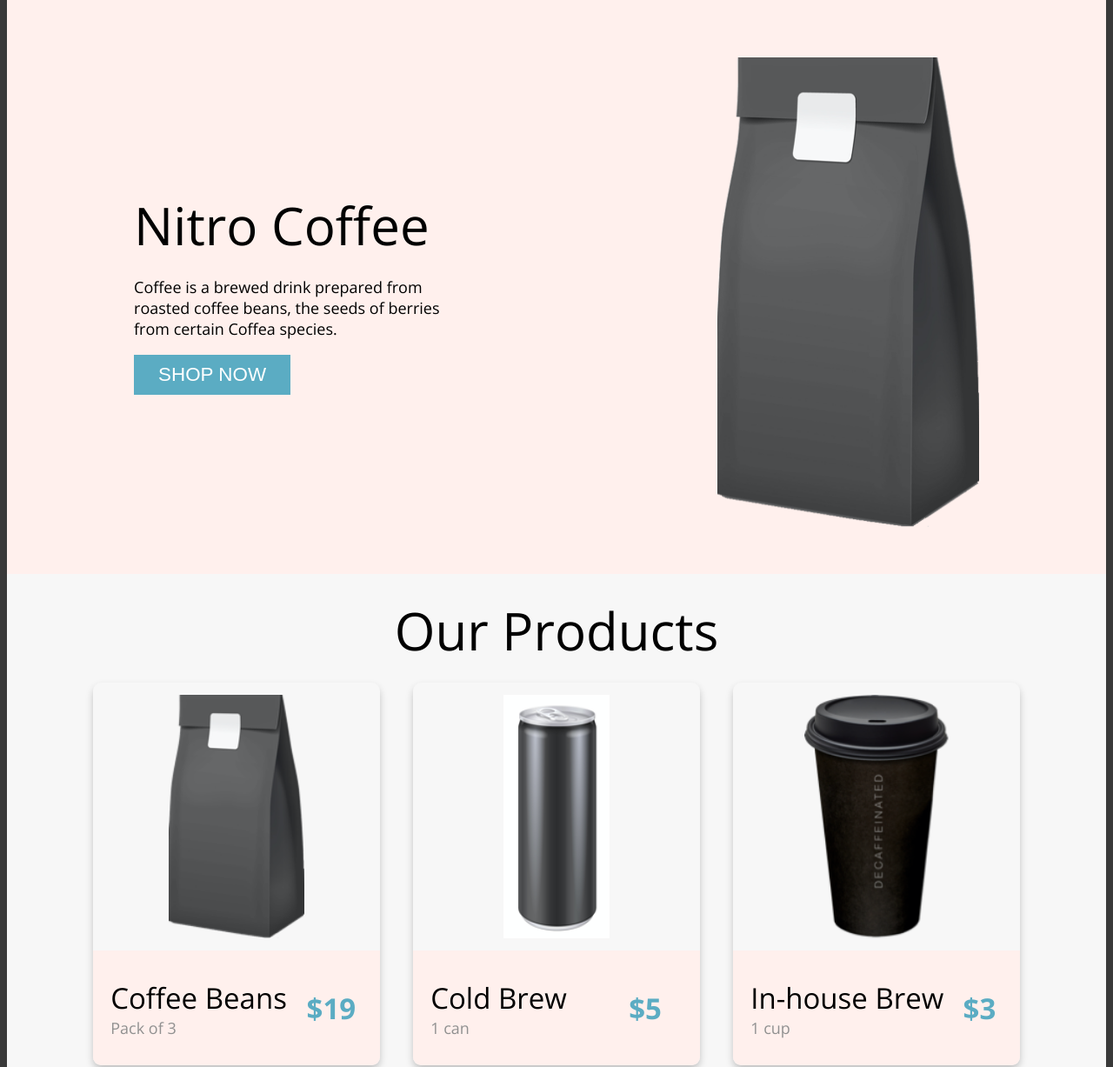
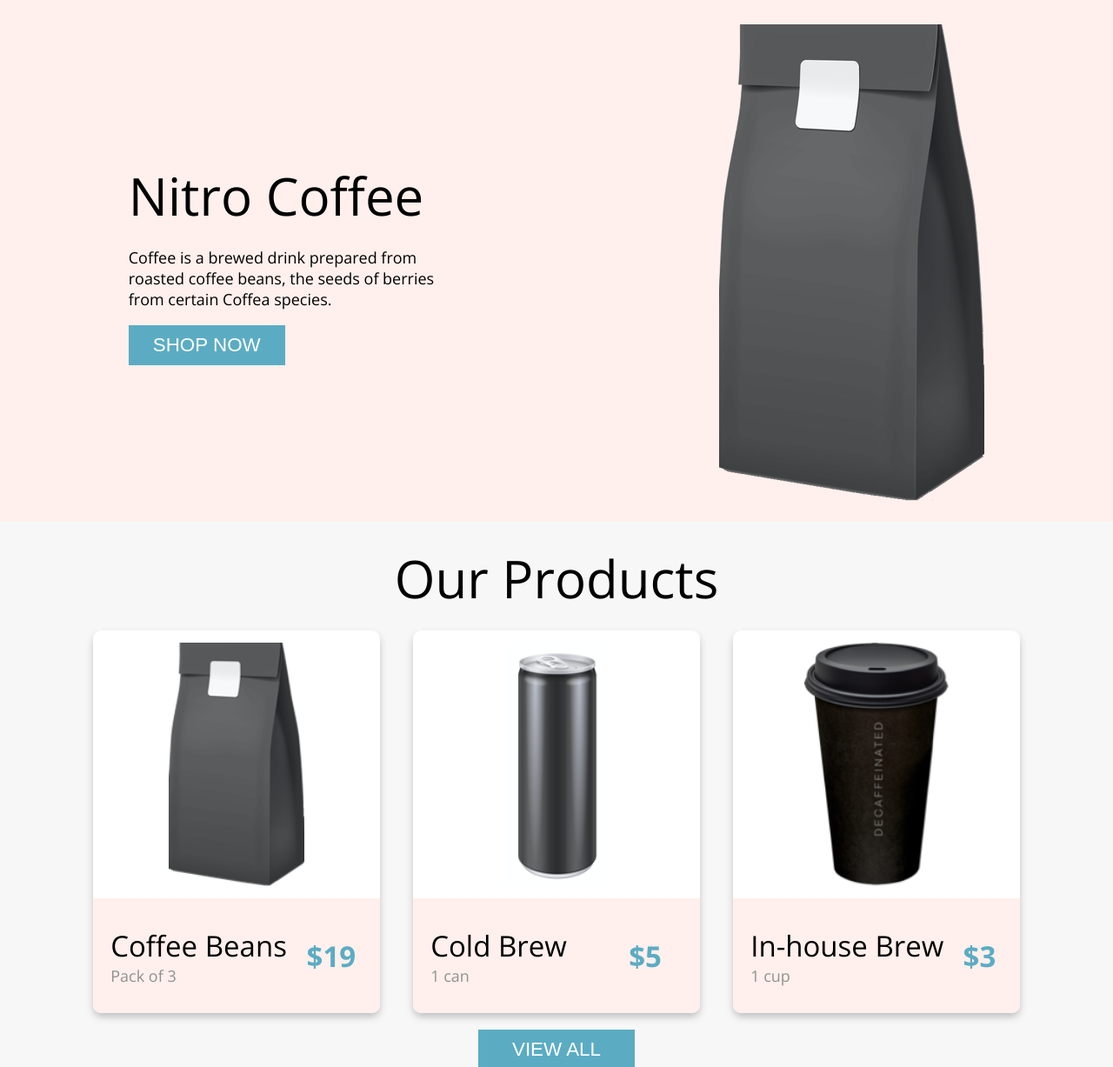
Before and after one commit to C1000101/WebSitePlayGround, a plain HTML site: page index.html in a window 1280 px wide. Shown: the part 110-1337 px from the top of the page at 87% size. Drawn offline with nearby package versions, Linux system fonts and the light colour scheme.

Commit message:
Coffee shop 13: remvoed the wrapper div because it was not nessary.

```diff
--- a/css/global.css
+++ b/css/global.css
@@ -31,7 +31,7 @@ p {
 body {
     font-family: 'Open Sans';
     font-weight: 400;
-    background-color: var(--primary-color);
+    margin: 0;
 }
 
 .wrapper {
--- a/css/landing.css
+++ b/css/landing.css
@@ -7,7 +7,7 @@
     flex-wrap: wrap;
     background-color: var(--highlight-color-pink);
     width: 100%;
-    height: 75vh;
+    height: auto;
     padding: 1.5rem 0;
 }
 
@@ -48,6 +48,7 @@
     justify-content: center;
     align-content: center;
     overflow: hidden;
+    background-color: var(--secondary-color);
 }
 
 .product__img {
@@ -131,6 +132,7 @@
 
 .footer__icon-container {
     display: flex;
+    flex-wrap: wrap;
 }
 
 .footer__link {
--- a/index.html
+++ b/index.html
@@ -9,7 +9,6 @@
     <title>Coffee Shop - Home</title>
 </head>
 <body>
-    <div class="wrapper">
     <!--header-->
     <header class="heading">
         <a class="heading__logo" href="./index.html" >
@@ -112,6 +111,5 @@
             </div>
         </div>
     </footer>
-    </div>
 </body>
 </html>
```
Also changed, not shown: pages/menu.html (+0 -2 lines). Lines whose indentation alone changed are shown as unchanged.
